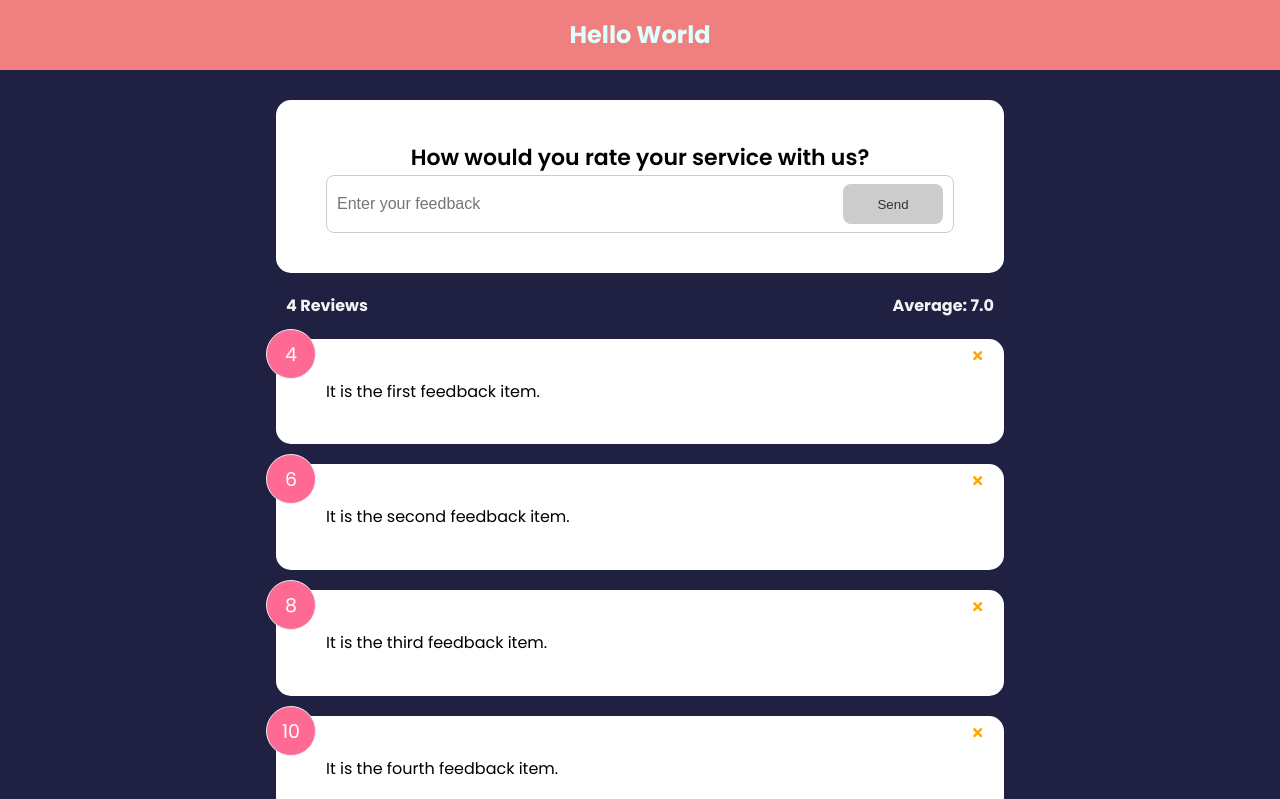
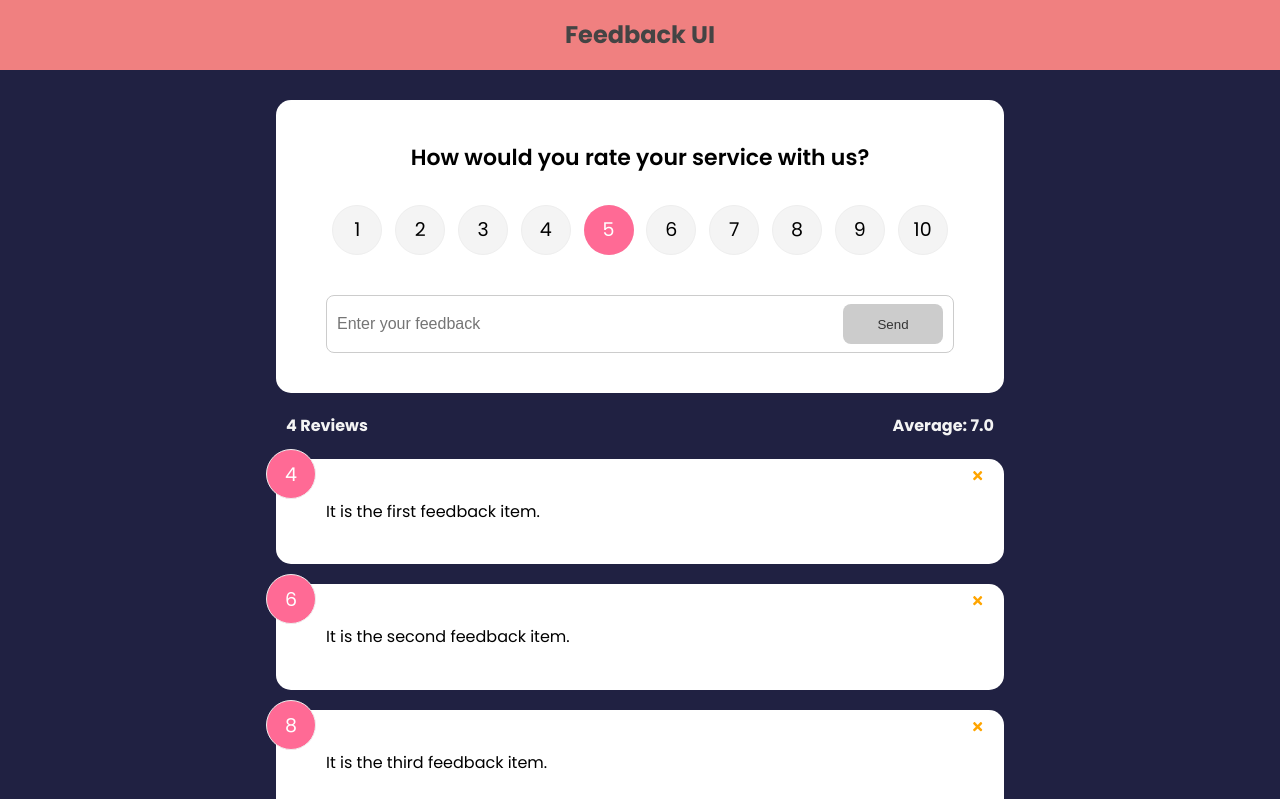
Before and after one commit to berkerkls/feedback-app, a React (Create React App) app: page / in a window 1280 px wide. Shown: the top 799 px of the page. Built offline with nearby package versions, Linux system fonts and the light colour scheme.

Commit message:
add feedbacj function rating select added, used spread operator to add item in an array

```diff
--- a/package.json
+++ b/package.json
@@ -10,6 +10,7 @@
     "react-dom": "^18.2.0",
     "react-scripts": "5.0.1",
     "styled-components": "^5.3.6",
+    "uuid": "^9.0.0",
     "web-vitals": "^2.1.4"
   },
   "scripts": {
--- a/src/App.js
+++ b/src/App.js
@@ -1,4 +1,5 @@
 import { useState } from 'react';
+import {v4 as uuidv4} from "uuid"
 import './App.css';
 import Header from './components/Header';
 import FeedbackList from './components/FeedbackList';
@@ -9,6 +10,12 @@
 function App() {
   const [feedback, setFeedback] = useState(FeedbackData)
 
+  const addFeedback = (newFeedback) => {
+    newFeedback.id = uuidv4()
+    setFeedback([newFeedback,...feedback])
+
+  }
+
   const deleteFeedback=(id) => {
     if(window.confirm("Are you sure you want to delete this?")) {
       setFeedback(feedback.filter((item) => item.id != id))
@@ -17,9 +24,9 @@
 
   return (
     <>
-      <Header text="Hello World" />
+      <Header text="Feedback UI" />
       <div className='container'>
-          <FeedbackForm />
+          <FeedbackForm addFeedback={addFeedback} />
           <FeedbackStats feedback={feedback} />
           <FeedbackList feedback={feedback} handleDelete={deleteFeedback} />
       </div>
--- a/src/components/FeedbackForm.jsx
+++ b/src/components/FeedbackForm.jsx
@@ -3,6 +3,7 @@
 import styled from 'styled-components'
 import Card from "../shared/Card"
 import Button from "../shared/Button"
+import RatingSelect from './RatingSelect'
 
 const InputForm= styled.form`
     display: flex;
@@ -31,9 +32,10 @@
 `
 
 
-function FeedbackForm() {
+function FeedbackForm({addFeedback}) {
 
     const [text, setText] = useState("")
+    const [rating, setRating] = useState(10)
     const [isDisabled, setIsDisabled] = useState(true)
     const [message, setMessage] = useState("")
 
@@ -52,11 +54,26 @@
         }
     }
 
+    const handleSubmit = (e) => {
+        e.preventDefault()
+
+        if(text.trim().length > 10 ) {
+            const newFeedback = {
+                text,
+                rating,
+            }
+
+            addFeedback(newFeedback)
+            setText("")
+        }
+    }
+
 
   return (
     <Card>
         <Header>How would you rate your service with us?</Header>
-        <InputForm>
+        <RatingSelect select={(rating) => setRating(rating)}/>
+        <InputForm onSubmit={handleSubmit}>
             <InputPart>
                 <Input onChange={handleInputChange} type="text" placeholder="Enter your feedback" value={text} />
                 <Button type="submit" version="secondary" isDisabled={isDisabled}>Send</Button>
--- a/src/components/Header.jsx
+++ b/src/components/Header.jsx
@@ -2,7 +2,7 @@
 import styled from "styled-components"
 
 const NavText = styled.h2`
-    color: lightcyan;
+    color: #444;
 `
 
 const Container = styled.div`
--- /dev/null
+++ b/src/components/RatingSelect.jsx
@@ -0,0 +1,119 @@
+import React from 'react'
+import {useState} from "react"
+
+function RatingSelect({select}) {
+    const [selected, setSelected] = useState(5)
+
+    const handleChange= (e) => {
+        setSelected(+e.target.value)
+        select(+e.target.value)
+    }
+
+
+  return (
+    <ul className='rating'>
+        <li>
+            <input
+            type="radio"
+            id='num1'
+            name='rating'
+            value={1}
+            onChange={handleChange}
+            checked={selected === 1 } />
+            <label htmlFor='num1'>1</label>
+        </li>
+        <li>
+            <input
+            type="radio"
+            id='num2'
+            name='rating'
+            value={2}
+            onChange={handleChange}
+            checked={selected === 2 } />
+            <label htmlFor='num2'>2</label>
+        </li>
+        <li>
+            <input
+            type="radio"
+            id='num3'
+            name='rating'
+            value={3}
+            onChange={handleChange}
+            checked={selected === 3 } />
+            <label htmlFor='num3'>3</label>
+        </li>
+        <li>
+            <input
+            type="radio"
+            id='num4'
+            name='rating'
+            value={4}
+            onChange={handleChange}
+            checked={selected === 4 } />
+            <label htmlFor='num4'>4</label>
+        </li>
+        <li>
+            <input
+            type="radio"
+            id='num5'
+            name='rating'
+            value={5}
+            onChange={handleChange}
+            checked={selected === 5 } />
+            <label htmlFor='num5'>5</label>
+        </li>
+        <li>
+            <input
+            type="radio"
+            id='num6'
+            name='rating'
+            value={6}
+            onChange={handleChange}
+            checked={selected === 6 } />
+            <label htmlFor='num6'>6</label>
+        </li>
+        <li>
+            <input
+            type="radio"
+            id='num7'
+            name='rating'
+            value={7}
+            onChange={handleChange}
+            checked={selected === 7 } />
+            <label htmlFor='num7'>7</label>
+        </li>
+        <li>
+            <input
+            type="radio"
+            id='num8'
+            name='rating'
+            value={8}
+            onChange={handleChange}
+            checked={selected === 8 } />
+            <label htmlFor='num8'>8</label>
+        </li>
+        <li>
+            <input
+            type="radio"
+            id='num9'
+            name='rating'
+            value={9}
+            onChange={handleChange}
+            checked={selected === 9 } />
+            <label htmlFor='num9'>9</label>
+        </li>
+        <li>
+            <input
+            type="radio"
+            id='num10'
+            name='rating'
+            value={10}
+            onChange={handleChange}
+            checked={selected === 10 } />
+            <label htmlFor='num10'>10</label>
+        </li>
+    </ul>
+  )
+}
+
+export default RatingSelect
```
Also changed, not shown: 1 other file (tests, documents, lock files or other folders).
